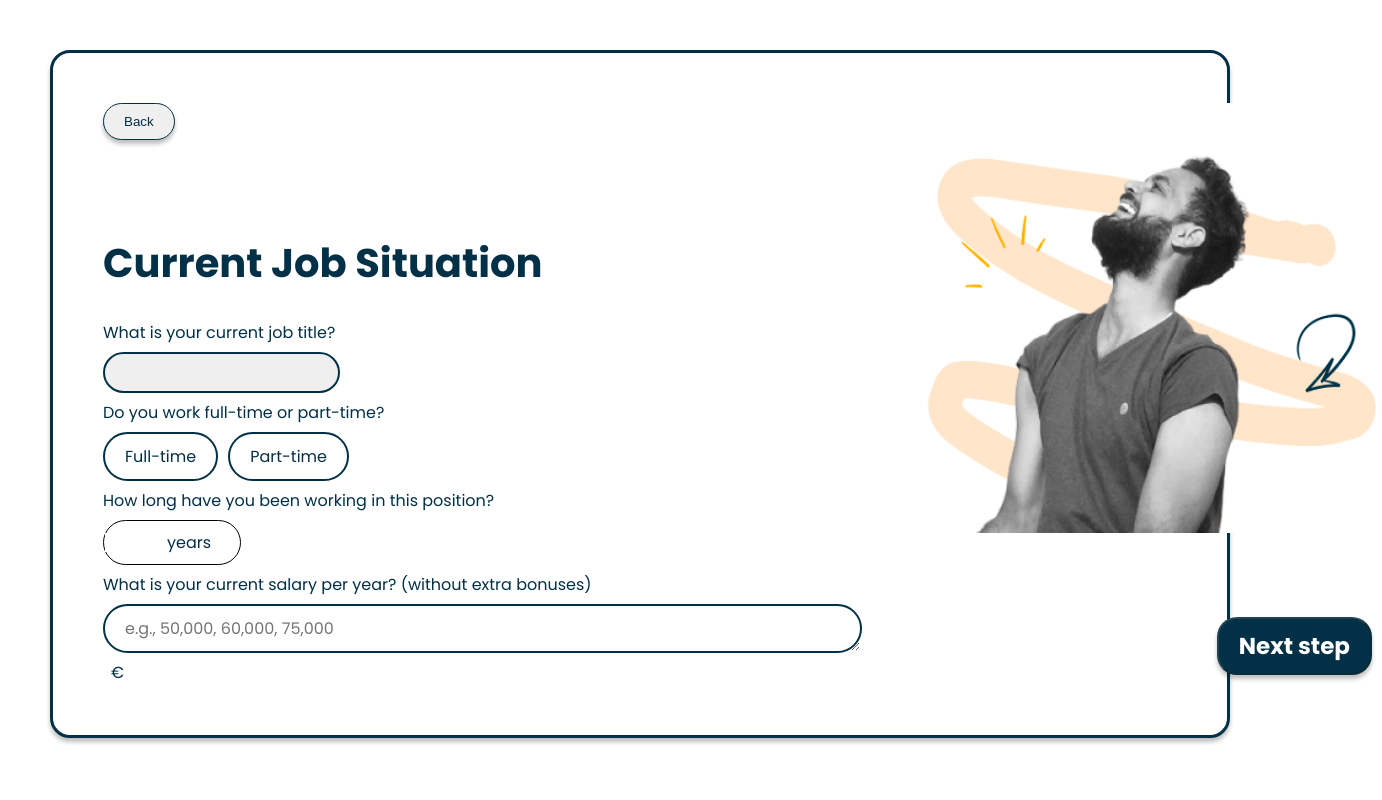
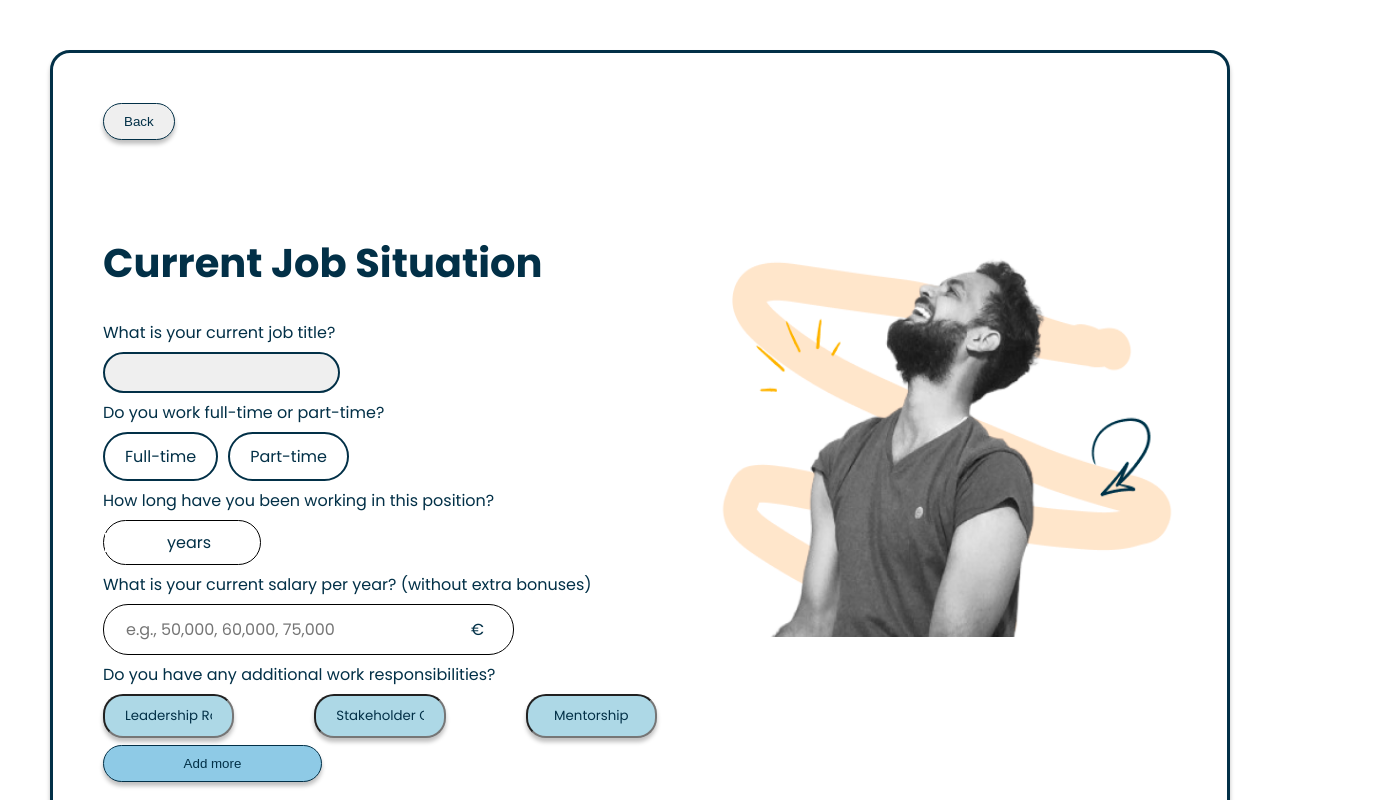
Before and after one commit to pikkukurkku/EarnIT, a React (Vite) app: page /quiz2 in a window 1280 px wide. Shown: the top 800 px of the page, 1382 px wide, since content can reach past the window. Built offline with nearby package versions, Linux system fonts and the light colour scheme.

Commit message:
quiz 2 done

```diff
--- a/src/App.jsx
+++ b/src/App.jsx
@@ -5,6 +5,7 @@ import HomePage from "./pages/HomePage";
 'import Footer from "./components/Footer";'
 import QuizDesires from "./pages/QuizDesires";
 import QuizCurrentCareer from "./pages/QuizCurrentCareer";
+import QuizPreviousCareer from "./pages/QuizPreviousCareer";
 
 function App() {
   return (
@@ -14,6 +15,7 @@ function App() {
         <Route path="/" element={<HomePage />} />
         <Route path="/quiz1" element={<QuizDesires />} />
         <Route path="/quiz2" element={<QuizCurrentCareer />} />
+        <Route path="/quiz3" element={<QuizPreviousCareer />} />
       </Routes>
     </>
   );
--- a/src/pages/QuizCurrentCareer.jsx
+++ b/src/pages/QuizCurrentCareer.jsx
@@ -6,6 +6,22 @@ function QuizCurrentCareer() {
   const [employmentStatus, setEmploymentStatus] = useState("");
   const [inputValue, setInputValue] = useState("");
   const [salaryInput, setSalaryInput] = useState("");
+  const [selectedGoals, setSelectedGoals] = useState([]);
+
+  const handleGoalChange = (e) => {
+    const goal = e.target.value;
+    if (selectedGoals.includes(goal)) {
+      setSelectedGoals(
+        selectedGoals.filter((selectedGoal) => selectedGoal !== goal)
+      );
+    } else {
+      setSelectedGoals([...selectedGoals, goal]);
+    }
+  };
+
+  const handleChangeAnswer = () => {
+    setSelectedGoals([]);
+  };
 
   const handleSalaryChange = (e) => {
     const inputValue = e.target.value;
@@ -26,11 +42,14 @@ function QuizCurrentCareer() {
 
 
   return (
+
     <div className={styles["quiz-desires"]}>
-      <div className={styles["content"]}>
+
         <Link to="/">
           <button className={styles["back-button"]}>Back</button>
         </Link>
+        <div className={styles["main-content"]}>
+        <div className={styles["content"]}>
         <h1 className={styles["header"]}>Current Job Situation</h1>
 
         <form className={styles["goals"]}>
@@ -69,7 +88,8 @@ function QuizCurrentCareer() {
           </div>
 
           <label>What is your current salary per year? (without extra bonuses)</label>
-          <textarea
+          <div className={styles["custom-input"]}>
+          <input type="text" className={styles["text-unit"]}
         value={salaryInput}
         onChange={handleSalaryChange}
         placeholder="e.g., 50,000, 60,000, 75,000"
@@ -79,17 +99,98 @@ function QuizCurrentCareer() {
      <div className={styles["separator"]}>
             <span className={styles["time-unit"]}>€</span>
           </div>
+          </div>
 
+        <label>Do you have any additional work responsibilities?</label>
+        <div className={styles["answer-pillars"]}>
+          <input
+            type="text"
+            id="goal1"
+            name="goal1"
+            value="Leadership Role"
+            readOnly
+            onClick={handleGoalChange}
+            className={styles["answer"]}
+            style={{
+              backgroundColor: selectedGoals.includes("Leadership Role")
+                ? "#023047"
+                : "lightblue",
+              color: selectedGoals.includes("Leadership Role")
+                ? "white"
+                : "#023047",
+            }}
+          />
+          <input
+            type="text"
+            id="goal2"
+            name="goal2"
+            value="Stakeholder Communication"
+            readOnly
+            onClick={handleGoalChange}
+            className={styles["answer"]}
+            style={{
+              backgroundColor: selectedGoals.includes("Stakeholder Communication")
+                ? "#023047"
+                : "lightblue",
+              color: selectedGoals.includes("Stakeholder Communication")
+                ? "white"
+                : "#023047",
+            }}
+          />
+          <input
+            type="text"
+            id="goal3"
+            name="goal3"
+            value="Mentorship"
+            readOnly
+            onClick={handleGoalChange}
+            className={styles["answer"]}
+            style={{
+              backgroundColor: selectedGoals.includes("Mentorship")
+                ? "#023047"
+                : "lightblue",
+              color: selectedGoals.includes("Mentorship")
+                ? "white"
+                : "#023047",
+            }}
+          />
+        </div>
+        <input
+          type="text"
+          id="goal4"
+          name="goal4"
+          value="Add more"
+          readOnly
+          onClick={handleChangeAnswer}
+          className={styles["changeAnswer"]}
+          style={{ backgroundColor: "#8ECAE6" }}
+        />
         </form>
       </div>
       <div className={styles["right-side"]}>
         <img src="./current-career-man.png" alt="woman" className={styles["picture"]} />
-        <button className={styles["next-step"]} disabled={!employmentStatus}>
+
+      </div>
+      </div>
+
+      <div className={styles["bottom-div"]}>
+      <Link to="/quiz1">
+      <button className={styles["step"]}>
+          Previous step
+        </button>
+        </Link>
+        <Link to="/quiz3">
+      <button className={styles["step"]}>
           Next step
         </button>
-      </div>
+        </Link>
+        </div>
     </div>
+
    );
   }
 
   export default QuizCurrentCareer;
+
+
+  // <button className={styles["step"]} disabled={!employmentStatus}> update later
--- a/src/pages/QuizCurrentCareer.module.css
+++ b/src/pages/QuizCurrentCareer.module.css
@@ -1,5 +1,6 @@
 .quiz-desires {
     display: flex;
+    flex-direction: column;
     border-radius: 20px;
     border: 3px solid var(--Dark-Blue, #023047);
     background: #fff;
@@ -7,8 +8,12 @@
     flex-shrink: 0;
     margin: 50px;
     padding: 50px;
-    position: relative;
     font-family: Poppins;
+  }
+
+  .main-content {
+    display: flex;
+
   }
 
   .goals {
@@ -108,7 +113,7 @@
     padding-right: 20px;
   }
 
-  .next-step {
+  .step {
       display: flex;
   padding: 10px 20px;
   justify-content: center;
@@ -123,15 +128,12 @@
   font-style: normal;
   font-weight: 700;
   line-height: normal;
-  position: absolute;
-  bottom: 10px;
-  right: 10px;
+
   }
 
   .right-side {
       display: flex;
       flex-direction: column;
-      position: relative
   }
 
   .countries, .cities {
@@ -158,7 +160,7 @@
 
   }
 
-  select, textarea {
+  select {
       -webkit-appearance: none;
       -moz-appearance: none;
       /* text-indent: 1px; */
@@ -207,7 +209,6 @@ option {
   input[type="number"] {
     border: none;
     outline: none;
-
     width: 50px;
 text-align: right;
     font-size: 15px;
@@ -217,8 +218,32 @@ text-align: right;
 
   span {
     padding: 8px; /* Add padding to space the text from the separator */
+    margin-right: 20px
   }
 
   .time-unit {
     width: 4rem;
+
   }
+
+  .text-unit {
+    -webkit-appearance: none;
+      -moz-appearance: none;
+
+      text-overflow: '';
+      padding: 10px 20px;
+      cursor: pointer;
+border: 1px solid white;
+border-radius:25px;
+outline: none;
+      font-family: Poppins;
+  font-size: 16px;
+  }
+
+  .bottom-div {
+    margin-top: 70px;
+    display: flex;
+    flex-direction: row;
+    justify-content: space-between;
+
+  }
--- /dev/null
+++ b/src/pages/QuizPreviousCareer.jsx
@@ -0,0 +1,87 @@
+import React, { useState } from "react";
+import styles from "./QuizPreviousCareer.module.css";
+import { Link } from "react-router-dom";
+
+function QuizPreviousCareer() {
+  const [employmentStatus, setEmploymentStatus] = useState("");
+  const [inputValue, setInputValue] = useState("");
+  const [salaryInput, setSalaryInput] = useState("");
+  const [selectedGoals, setSelectedGoals] = useState([]);
+
+  const handleGoalChange = (e) => {
+    const goal = e.target.value;
+    if (selectedGoals.includes(goal)) {
+      setSelectedGoals(
+        selectedGoals.filter((selectedGoal) => selectedGoal !== goal)
+      );
+    } else {
+      setSelectedGoals([...selectedGoals, goal]);
+    }
+  };
+
+  const handleChangeAnswer = () => {
+    setSelectedGoals([]);
+  };
+
+  const handleSalaryChange = (e) => {
+    const inputValue = e.target.value;
+
+    const regex = /^[\d,]*$/;
+    if (regex.test(inputValue) || inputValue === "") {
+      setSalaryInput(inputValue);
+    }
+  }
+  const handleStatusChange = (value) => {
+    setEmploymentStatus(value);
+  };
+
+  const handleInputChange = (value) => {
+    setInputValue(value);
+  };
+
+
+
+  return (
+
+    <div className={styles["quiz-desires"]}>
+
+        <Link to="/">
+          <button className={styles["back-button"]}>Back</button>
+        </Link>
+        <div className={styles["main-content"]}>
+        <div className={styles["content"]}>
+        <h1 className={styles["header"]}>Previous Job Situation</h1>
+
+        <form className={styles["goals"]}>
+          <label>Job Title</label>
+          <div className={styles["custom-input"]}>
+          <input type="text" className={styles["text-unit"]}
+        value={salaryInput}
+        onChange={handleSalaryChange}
+        rows="1"
+        cols="50"
+      />
+      </div>
+
+          <label>Work period</label>
+
+        </form>
+      </div>
+      </div>
+
+      <div className={styles["bottom-div"]}>
+      <Link to="/quiz2">
+      <button className={styles["step"]}>
+          Previous step
+        </button>
+        </Link>
+      <button className={styles["step"]} disabled={!employmentStatus}>
+          Next step
+        </button>
+        </div>
+    </div>
+
+   );
+  }
+
+  export default QuizPreviousCareer;
--- /dev/null
+++ b/src/pages/QuizPreviousCareer.module.css
@@ -0,0 +1,165 @@
+.quiz-desires {
+  display: flex;
+  flex-direction: column;
+  border-radius: 20px;
+  border: 3px solid var(--Dark-Blue, #023047);
+  background: #fff;
+  box-shadow: 0px 4px 4px 0px rgba(0, 0, 0, 0.25);
+  flex-shrink: 0;
+  margin: 50px;
+  padding: 50px;
+  font-family: Poppins;
+}
+
+.main-content {
+  display: flex;
+}
+
+.goals {
+  display: flex;
+  flex-direction: column;
+  align-items: flex-start;
+  gap: 7px;
+  color: #023047;
+  font-family: Poppins;
+}
+
+.header {
+  text-decoration: none;
+  color: #023047;
+  font-family: Poppins;
+}
+
+.answer-pillars {
+  display: flex;
+  justify-content: center;
+  align-items: center;
+  gap: 5rem;
+  border-radius: 20px;
+  font-family: Poppins;
+}
+
+.answer {
+  display: flex;
+  padding: 10px 20px;
+  justify-content: center;
+  text-align: center;
+  align-items: center;
+  gap: 100px;
+  border-radius: 20px;
+  color: white;
+  width: 100%;
+  box-shadow: 0px 4px 4px 0px rgba(0, 0, 0, 0.25);
+  font-family: Poppins;
+}
+
+.changeAnswer {
+  display: flex;
+  padding: 10px 20px;
+  align-items: flex-start;
+  text-align: center;
+  gap: 100px;
+  border-radius: 20px;
+  border: 1px solid var(--Dark-Blue, #023047);
+  background: var(--Light-Blue, #8ecae6);
+  box-shadow: 0px 4px 4px 0px rgba(0, 0, 0, 0.25);
+  color: #023047;
+}
+
+.back-button {
+  display: inline-flex;
+  padding: 10px 20px;
+  justify-content: center;
+  align-items: center;
+  gap: 10px;
+  display: inline-flex;
+  padding: 10px 20px;
+  justify-content: center;
+  align-items: center;
+  gap: 10px;
+  color: #023047;
+  border-radius: 20px;
+  border: 1px solid var(--Dark-Blue, #023047);
+  box-shadow: 0px 4px 4px 0px rgba(0, 0, 0, 0.25);
+  margin-bottom: 5em;
+}
+
+.answer-pillars2 {
+  display: flex;
+  flex-direction: column;
+  justify-content: center;
+  align-items: center;
+  gap: 10px;
+  border-radius: 20px;
+  padding: 10px 20px;
+  font-size: 16px;
+  box-sizing: border-box;
+  width: 24%;
+  font-family: Poppins;
+}
+
+.content {
+  flex: 1;
+  display: flex;
+  flex-direction: column;
+  justify-content: space-between;
+  padding-right: 20px;
+}
+
+.step {
+  display: flex;
+  padding: 10px 20px;
+  justify-content: center;
+  align-items: center;
+  gap: 10px;
+  border-radius: 20px;
+  background: var(--Dark-Blue, #023047);
+  box-shadow: 0px 4px 4px 0px rgba(0, 0, 0, 0.25);
+  color: #fff;
+  font-family: Poppins;
+  font-size: 23px;
+  font-style: normal;
+  font-weight: 700;
+  line-height: normal;
+}
+
+.right-side {
+  display: flex;
+  flex-direction: column;
+}
+
+.countries,
+.cities {
+  display: flex;
+  flex-direction: column;
+}
+
+.custom-input {
+  display: flex;
+  align-items: center;
+  border: 1px solid black;
+  border-radius: 25px;
+  padding: 1px;
+  box-sizing: border-box;
+}
+
+.text-unit {
+  -webkit-appearance: none;
+  -moz-appearance: none;
+
+  text-overflow: "";
+  padding: 10px 20px;
+  cursor: pointer;
+  border: 1px solid white;
+  border-radius: 25px;
+  outline: none;
+  font-family: Poppins;
+  font-size: 16px;
+}
+
+.bottom-div {
+  margin-top: 70px;
+  display: flex;
+  flex-direction: row;
+  justify-content: space-between;
+}
```
